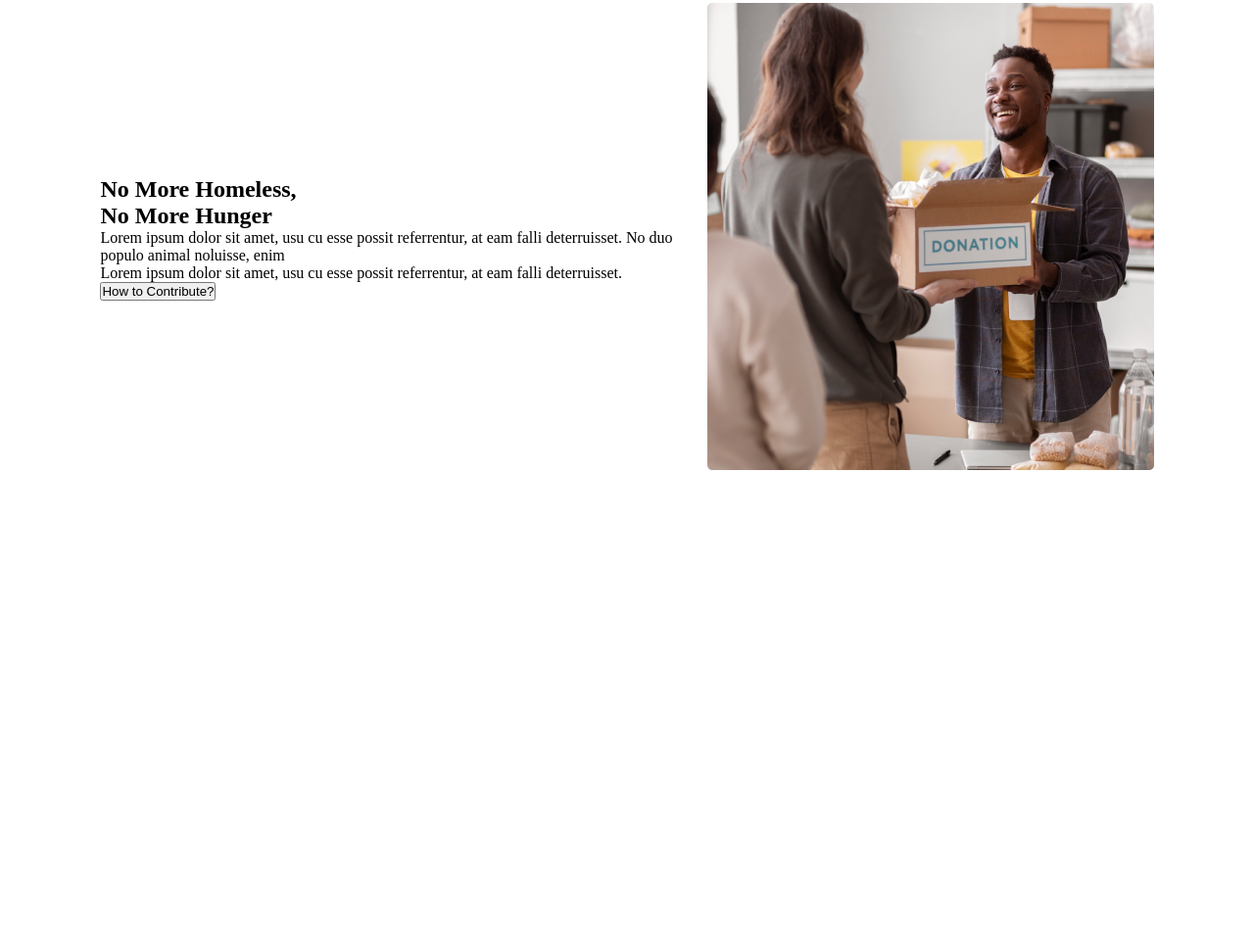
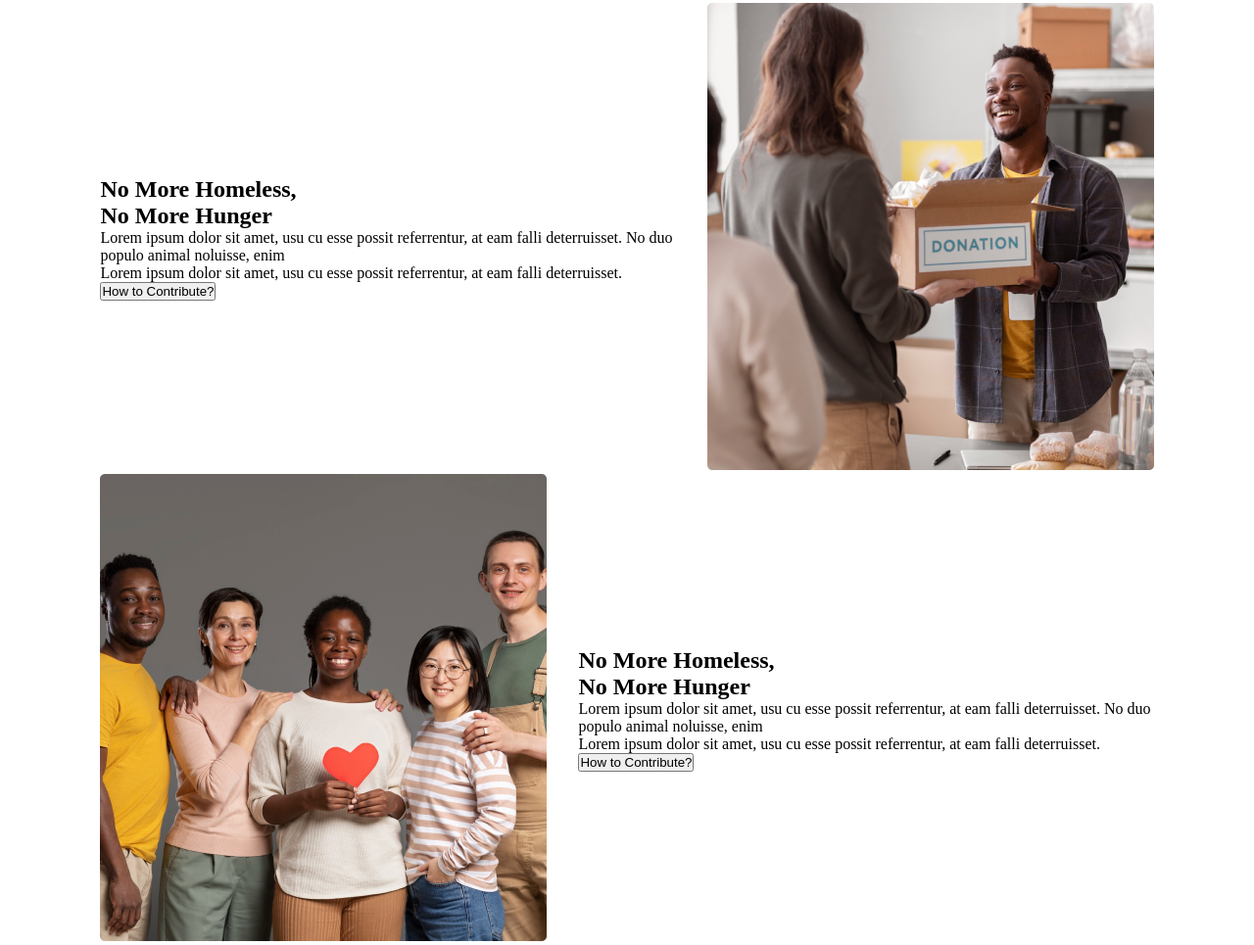
Before and after one commit to shorot-chicham/responsive-donate-today-main, a plain HTML site: page index.html in a window 1280 px wide. Shown: the part 1305-2270 px from the top of the page at 98% size. Before the commit the page ends 1789 px from the top, so only its background shows below. Drawn offline with Linux system fonts and the light colour scheme.

Commit message:
added give someone's life container in the site

```diff
--- a/css/styles.css
+++ b/css/styles.css
@@ -214,3 +214,12 @@ header{
     align-items: center;
     gap: 2rem;
 }
+
+/* Give Someone’s Life container styles  */
+
+.someone-container{
+    display: flex;
+    justify-content: center;
+    align-items: center;
+    gap: 2rem;
+}
--- a/index.html
+++ b/index.html
@@ -96,6 +96,19 @@
                 <img src="images/Rectangle 244.png" alt="">
             </div>
         </section>
+        <!-- Give Someone’s Life section start  -->
+        <section class="someone-container space">
+            <div class="contribute-image">
+                <img src="images/Rectangle 245.png" alt="">
+            </div>
+            <div class="someone-content">
+                <h1 class="someone-title">No More Homeless,<br>
+                    No More Hunger</h1>
+                <p class="someone-desc">Lorem ipsum dolor sit amet, usu cu esse possit referrentur, at eam falli deterruisset. No duo populo animal noluisse, enim</p>
+                <p class="someone-desc">Lorem ipsum dolor sit amet, usu cu esse possit referrentur, at eam falli deterruisset.</p>
+                <button class="contribute-btn">How to Contribute?</button>
+            </div>
+        </section>
     </main>
     <footer>
 
```
Also changed, not shown: images/Rectangle 245.png (added).
